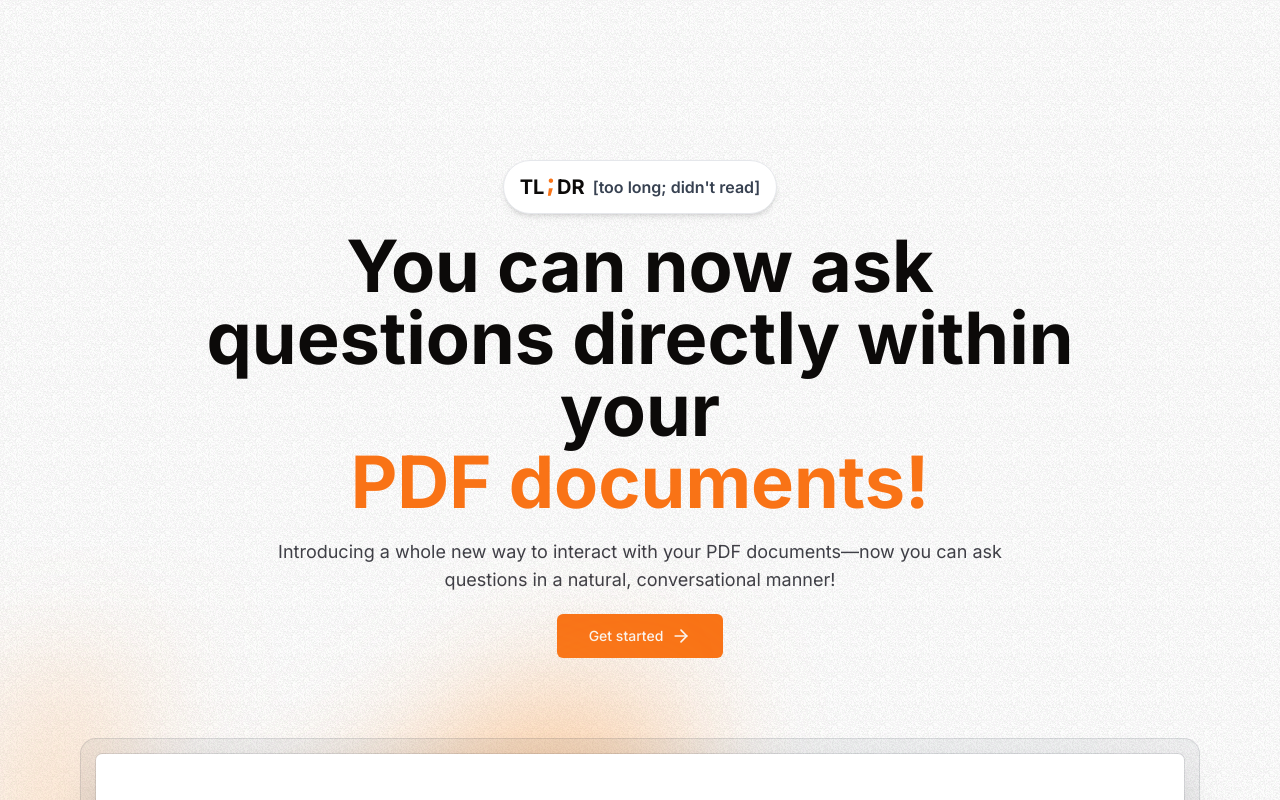
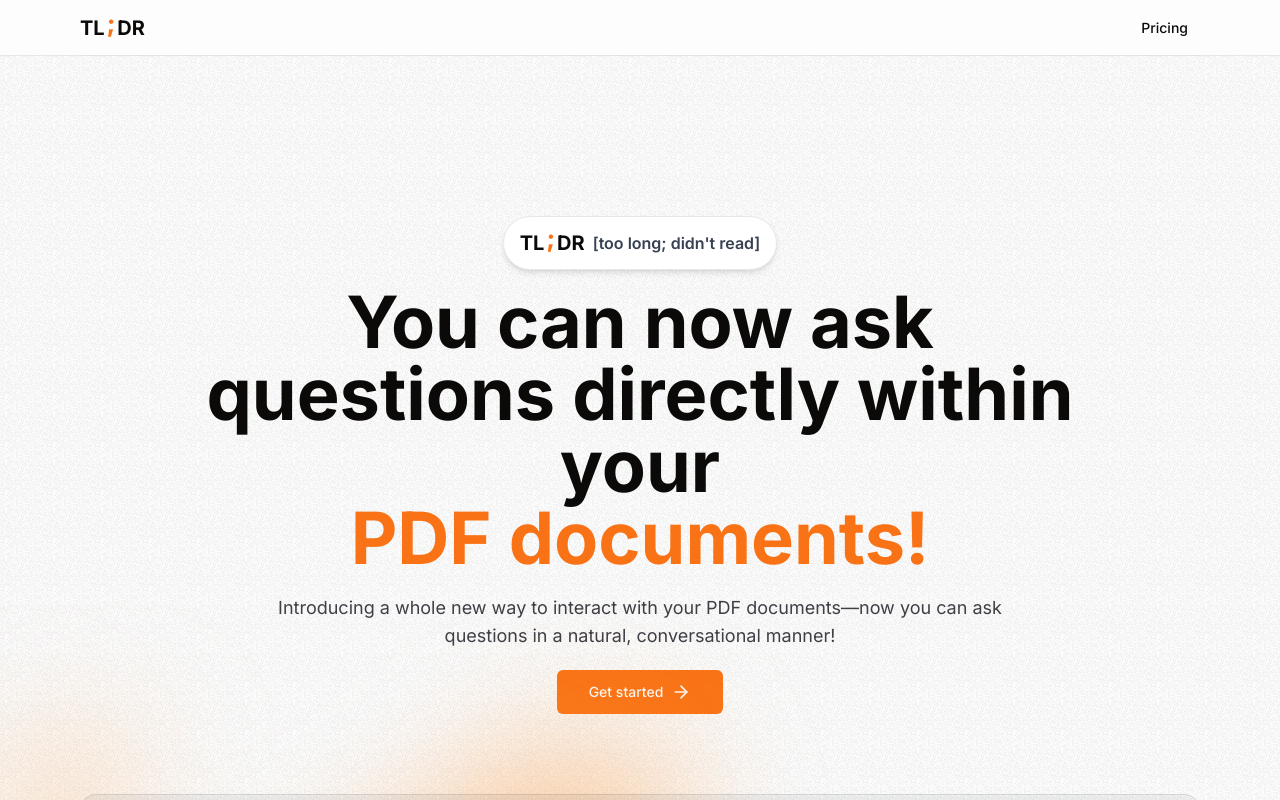
Before and after one commit to ensarokumus/tldr-app, a Next.js app: page / in a window 1280 px wide. Shown: the top 800 px of the page. Built offline with nearby package versions, Linux system fonts and the light colour scheme.

Commit message:
feat: adds Navbar component

```diff
--- a/src/app/layout.tsx
+++ b/src/app/layout.tsx
@@ -2,6 +2,7 @@ import type { Metadata } from "next";
 import { Inter } from "next/font/google";
 import "./globals.css";
 import { cn } from "@/lib/utils";
+import Navbar from "@/components/Navbar";
 
 const inter = Inter({ subsets: ["latin"] });
 
@@ -23,6 +24,7 @@ export default function RootLayout({
           inter.className
         )}
       >
+        <Navbar />
         {children}
       </body>
     </html>
--- /dev/null
+++ b/src/components/Navbar.tsx
@@ -0,0 +1,38 @@
+import Link from "next/link";
+import MaxWidthWrapper from "./MaxWidthWrapper";
+import { buttonVariants } from "./ui/button";
+
+const Navbar = () => {
+  return (
+    <nav className="sticky h-14 inset-x-0 top-0 z-30 w-full border-b border-gray-200 bg-white/75 backdrop-blur-lg transition-all">
+      <MaxWidthWrapper>
+        <div className="flex h-14 items-center justify-between border-b border-zinc-200">
+          <Link href={"/"} className="flex z-40 font-bold text-xl">
+            TL
+            <span className="text-primary font-extrabold leading-5 text-2xl mx-0.5">
+              ;
+            </span>
+            DR
+          </Link>
+
+          {/* todo: add mobile navbar */}
+
+          <div className="hidden items-center space-x-4 sm:flex">
+            <>
+              <Link
+                href="/pricing"
+                className={buttonVariants({
+                  variant: "ghost",
+                  size: "sm",
+                })}
+              >
+                Pricing
+              </Link>
+            </>
+          </div>
+        </div>
+      </MaxWidthWrapper>
+    </nav>
+  );
+};
+export default Navbar;
```
